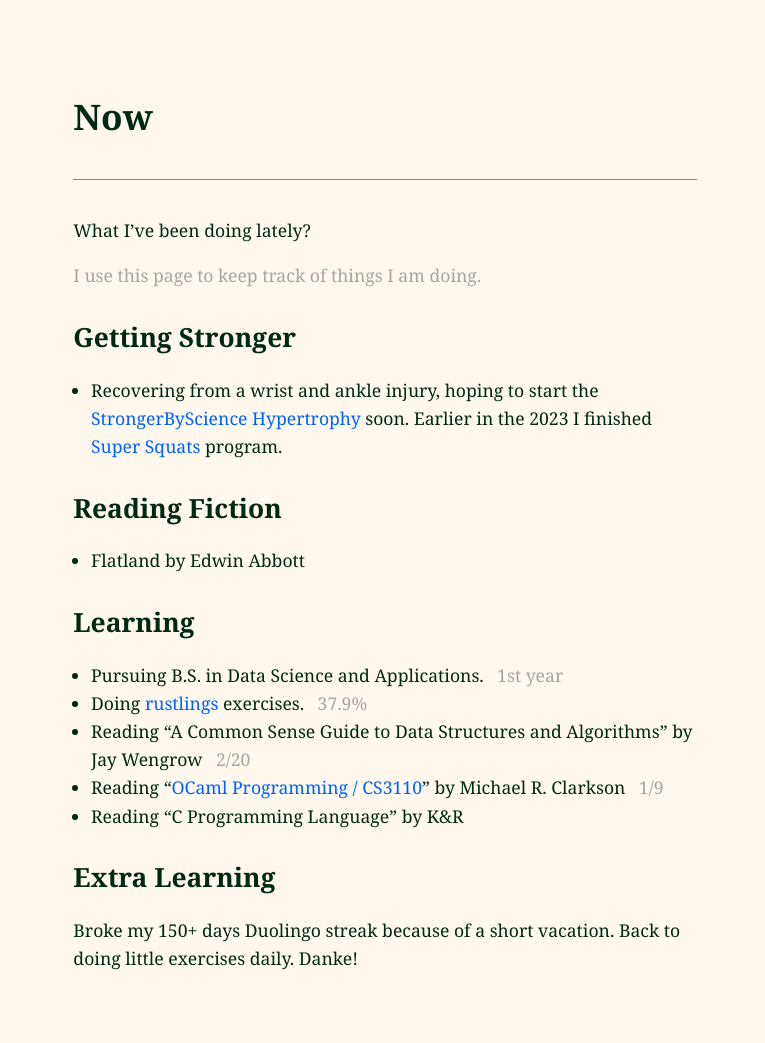
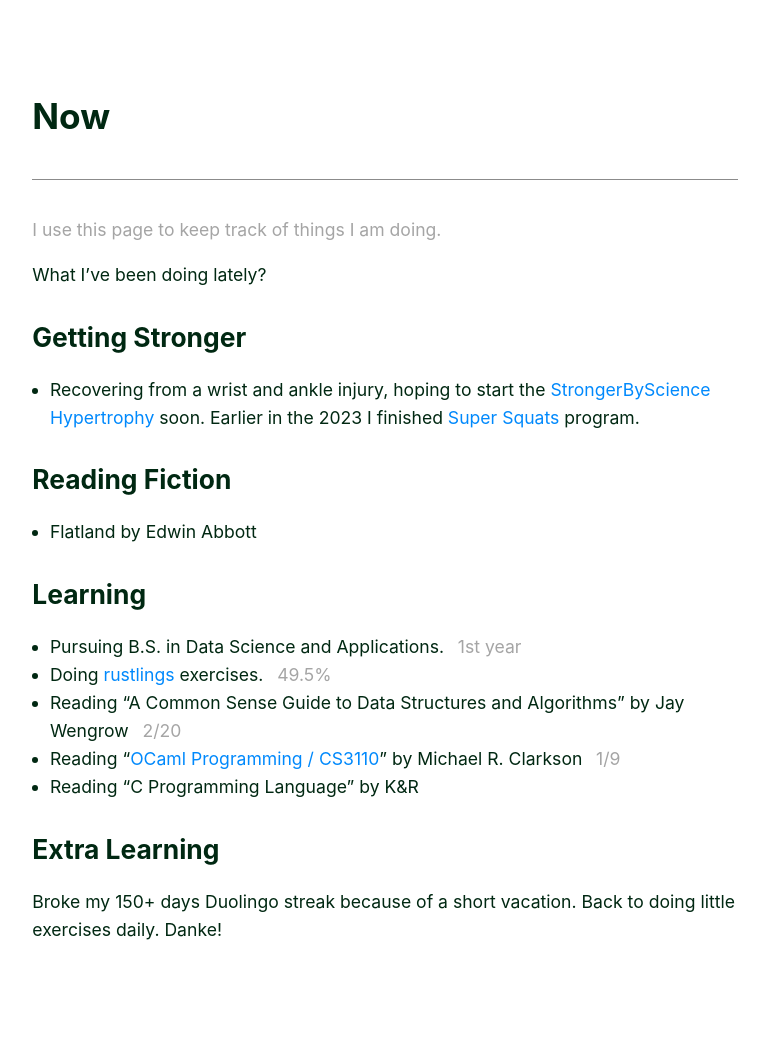
Before and after one commit to anshulxyz/anshulxyz.github.io, a Jekyll site: the page built from now.md, in a window 1280 px wide. Shown: the whole page, without its empty margins (255-1020 px from the left). Built offline with Jekyll 4.4.1, drawn with Linux system fonts in a browser that asks for light colours; after the commit the page ends 1014 px from its top, so only the background shows below that.

Commit message:
Update font-family and background

```diff
--- a/_sass/main.scss
+++ b/_sass/main.scss
@@ -13,9 +13,10 @@ html {
   padding: 3em 1em;
   margin: auto;
   line-height: 1.6;
-  font-family: Charter, 'Bitstream Charter', 'Sitka Text', Cambria, serif;
+  // font-family: Charter, 'Bitstream Charter', 'Sitka Text', Cambria, serif;
+  font-family: $sans-serif;
   font-size: calc(1em * 1.1);
-  background: $color-amber-1;
+  background: white;
   color: $color-emerald-6;
 }
 
@@ -32,7 +33,7 @@ p {
 
 // link
 a {
-  color:$color-indigo-4;
+  color:$color-blue-3;
   text-decoration: none;
 }
 
@@ -67,7 +68,7 @@ footer {
 blockquote {
   margin: 0;
   padding: 0.1rem 1rem;
-  background: $color-amber-2;
+  background: $color-violet-1;
 }
 
 .footnotes {
@@ -112,9 +113,9 @@ figure {
   margin: 0;
 }
 
-.language-plaintext {
-  background: lighten($color-amber-2, 5%);
-}
+// .language-plaintext {
+//   background: lighten($color-amber-2, 5%);
+// }
 
 table, th, td {
   border: 1px solid black;
--- a/now.md
+++ b/now.md
@@ -3,10 +3,10 @@ title: "Now"
 layout: page
 ---
 
-What I've been doing lately?
-
 I use this page to keep track of things I am doing.
 {:.muted}
+
+What I've been doing lately?
 
 ## Getting Stronger
 - Recovering from a wrist and ankle injury, hoping to start the
@@ -20,7 +20,7 @@ in the 2023 I finished [Super Squats]({% post_url 2023-03-04-review-super-squats
 ## Learning
 
 - Pursuing B.S. in Data Science and Applications. &ensp;<span class="muted">1st year</span>
-- Doing [rustlings](https://rustlings.cool/) exercises. &ensp;<span class="muted">37.9%</span>
+- Doing [rustlings](https://rustlings.cool/) exercises. &ensp;<span class="muted">49.5%</span>
 - Reading "A Common Sense Guide to Data Structures and Algorithms" by Jay Wengrow &ensp;<span class="muted">2/20</span>
 - Reading "[OCaml Programming / CS3110](https://cs3110.github.io/textbook/index.html)" by Michael R. Clarkson &ensp;<span class="muted">1/9</span>
 - Reading "C Programming Language" by K&R
```
